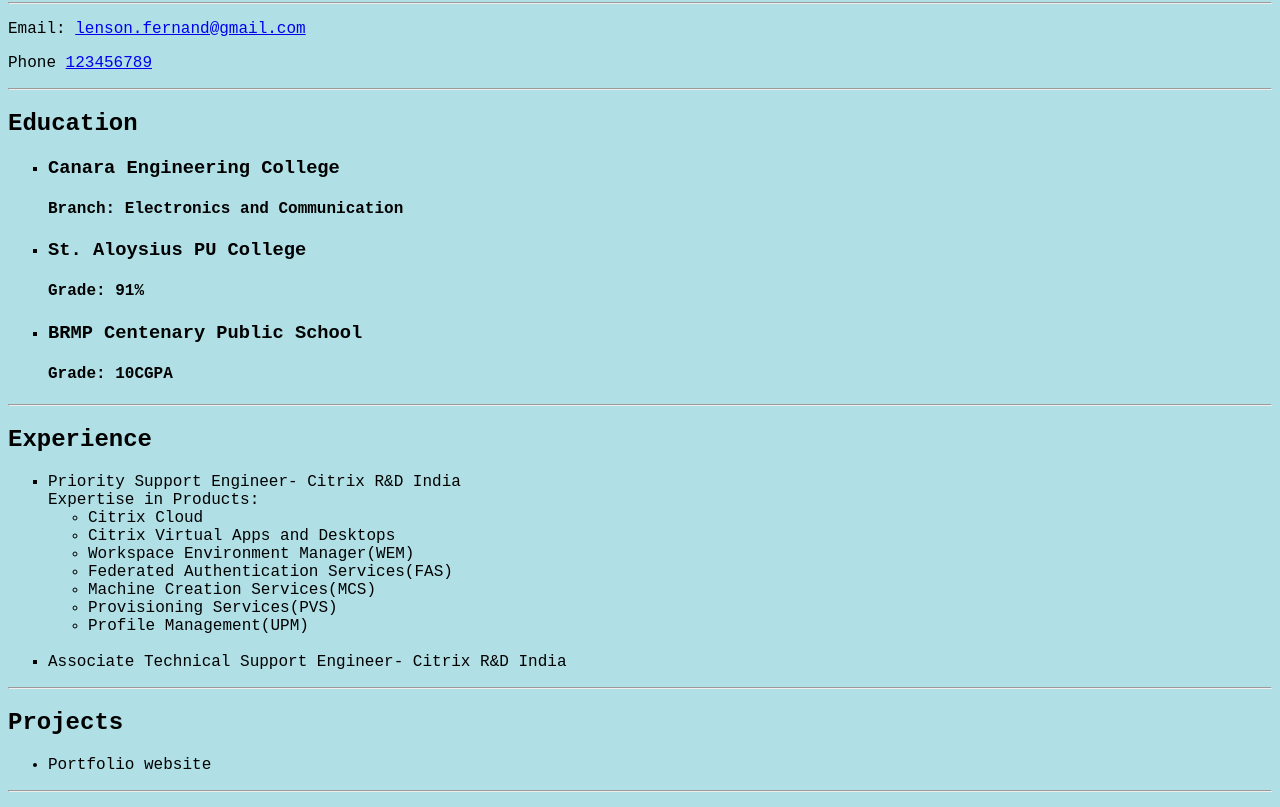
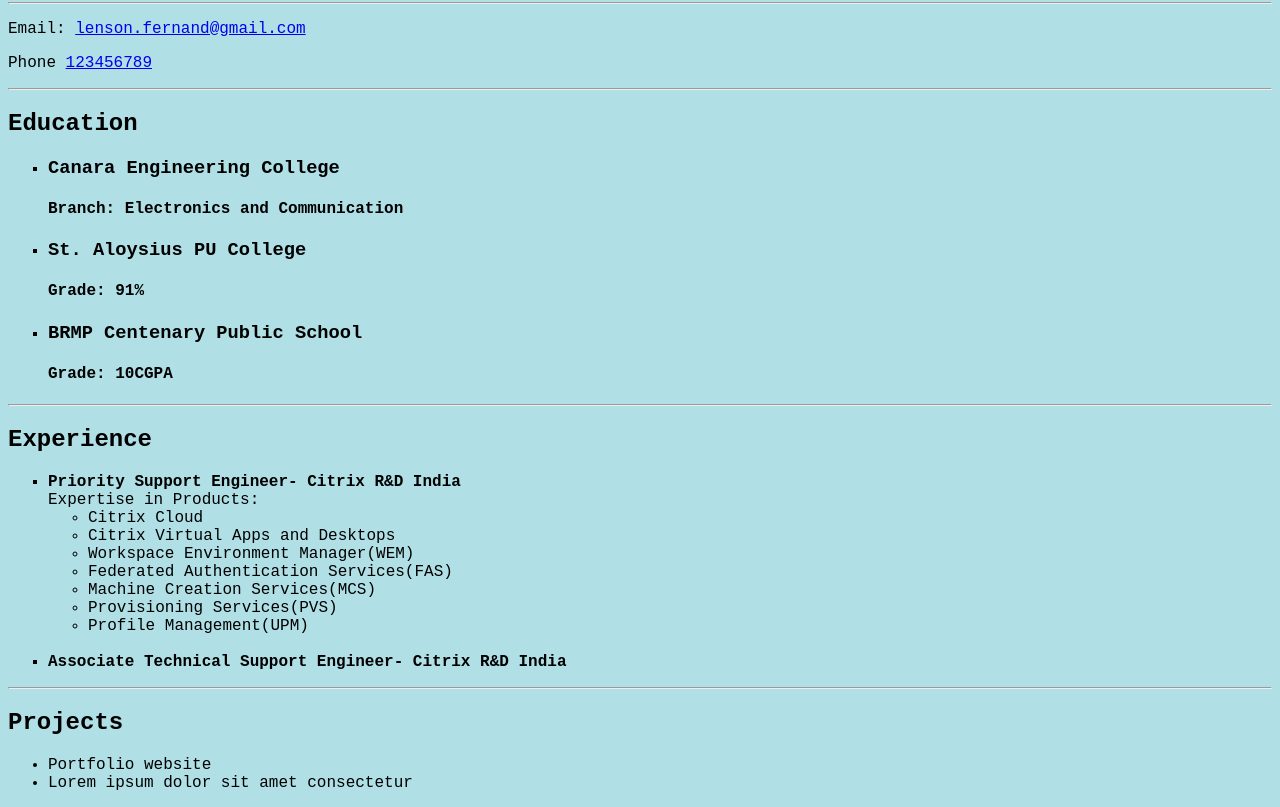
Before and after one commit to lensonfernandes/Acciojob, a plain HTML site: page index.html in a window 1280 px wide. Shown: the part 78-885 px from the top of the page. Drawn offline with Linux system fonts and the light colour scheme.

Commit message:
Changed Boldness of Elements

```diff
--- a/index.html
+++ b/index.html
@@ -46,7 +46,7 @@
         <!-- experience -->
         <h2>Experience</h2>
         <ul type="square">
-            <li>Priority Support Engineer- Citrix R&D India</li>
+            <li><b>Priority Support Engineer- Citrix R&D India</b></li>
              Expertise in Products:
             <ul>
                 <li>Citrix Cloud</li>
@@ -58,7 +58,7 @@
                 <li> Profile Management(UPM)</li>
             </ul>
             <br>
-            <li>Associate Technical Support Engineer- Citrix R&D India</li>
+            <li><b>Associate Technical Support Engineer- Citrix R&D India</b></li>
         </ul>
         <hr>
         <!-- projects -->
@@ -66,6 +66,7 @@
         <h2>Projects</h2>
         <ul>
             <li>Portfolio website</li>
+            <li>Lorem ipsum dolor sit amet consectetur</li>
         </ul>
         <hr>
         <!-- skills -->
```
